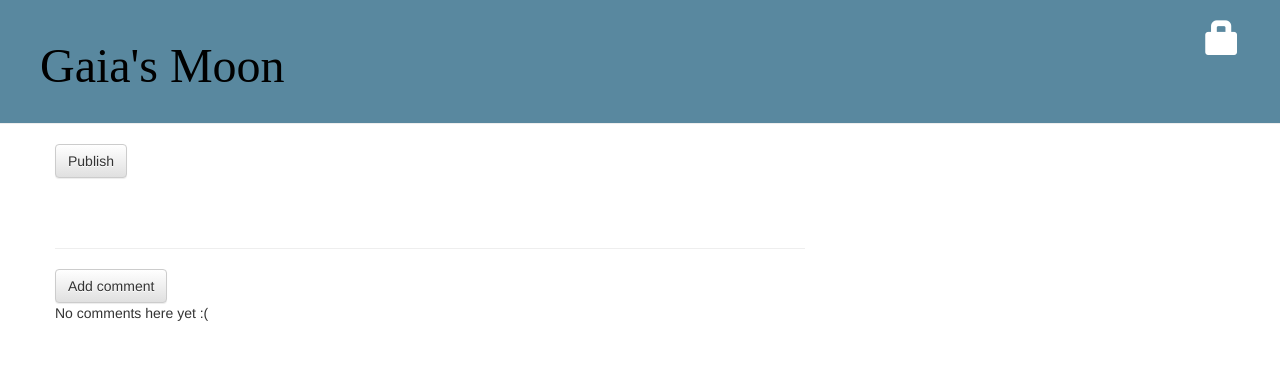
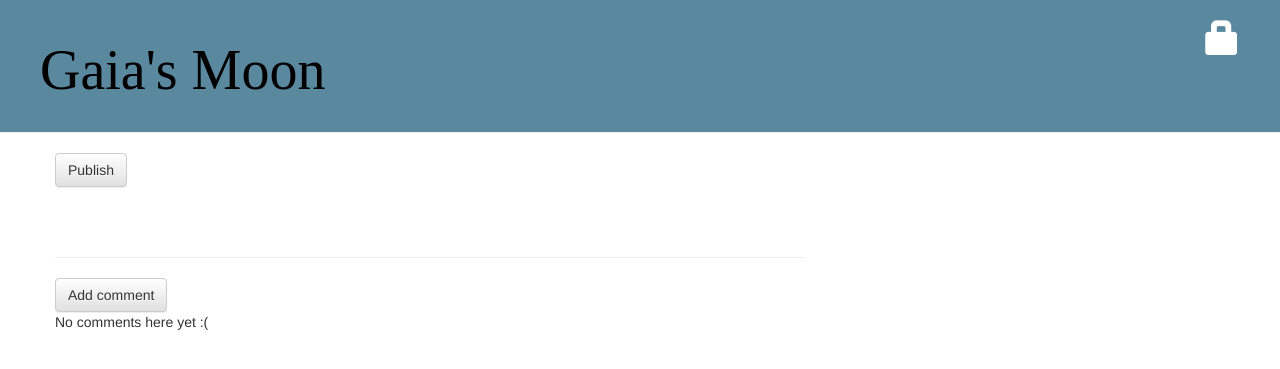
Before and after one commit to Mairious/my-first-blog, a Django app: template blog/templates/blog/post_detail.html in a window 1280 px wide. Shown: the top 369 px of the page. Run offline with Django 3.2, Linux system fonts and the light colour scheme; the template is opened without the code that fills it, so the values that code supplies are empty; some libraries are stand-ins or nearby versions.

Commit message:
Heading font six

```diff
--- a/blog/static/css/blog.css
+++ b/blog/static/css/blog.css
@@ -6,7 +6,7 @@
 
 .page-header h1, .page-header h1 a, .page-header h1 a:visited, .page-header h1 a:active {
     color: #000000;
-    font-size: 36pt;
+    font-size: 42pt;
     text-decoration: none;
 }
 
@@ -15,7 +15,7 @@
 }
 
 h1, h2, h3, h4 {
-    font-family: 'Staatliches', serif;
+    font-family: 'Didact Gothic';
 }
 
 .date {
```
